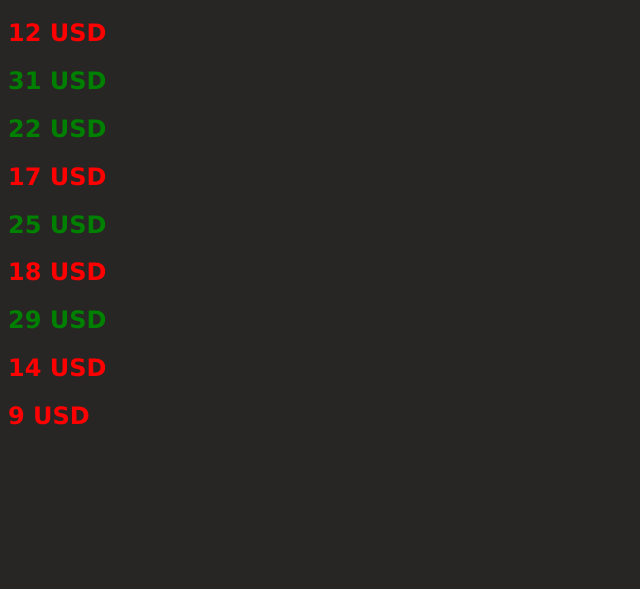
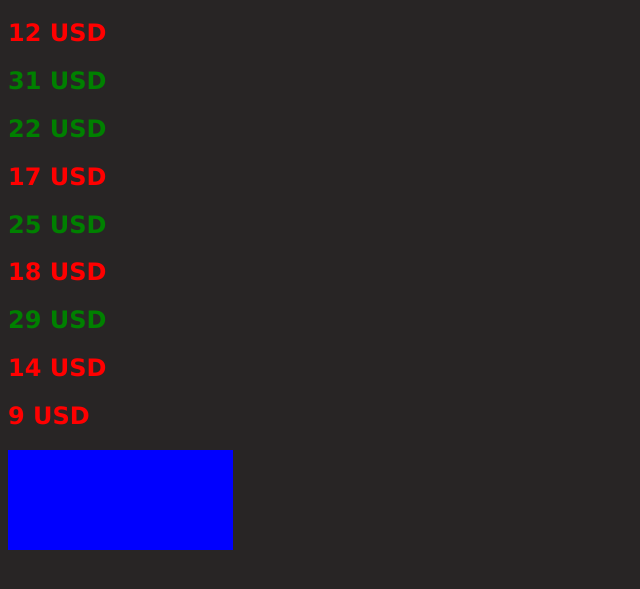
Before and after one commit to RandyPol/dataVisual, a plain HTML site: page index.html in a window 1280 px wide. Shown: the part 61-650 px from the top of the page, without its empty margins (0-640 px from the left). Drawn offline with nearby package versions, Linux system fonts and the light colour scheme.

Commit message:
Add Classes with D3

```diff
--- a/script.js
+++ b/script.js
@@ -19,3 +19,11 @@ d3.select('body')
   .text((dataPoint) => dataPoint + ' USD')
   .style('font-family', 'verdana')
   .style('color', (dataPoint) => (dataPoint < 20 ? 'red' : 'green'))
+
+//   Add Classes with D3
+d3.select('body')
+  .selectAll('div')
+  .data(dataset)
+  .enter()
+  .append('div')
+  .attr('class', 'bar')
--- a/style.css
+++ b/style.css
@@ -1,3 +1,10 @@
 body {
   background-color: #282525;
 }
+
+.bar {
+  width: 25px;
+  height: 100px;
+  display: inline-block;
+  background-color: blue;
+}
```
